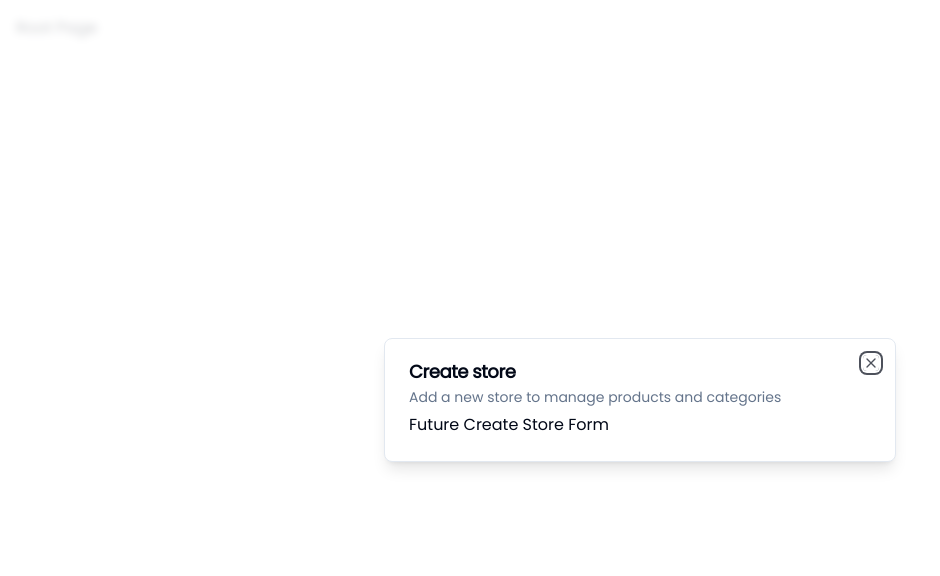
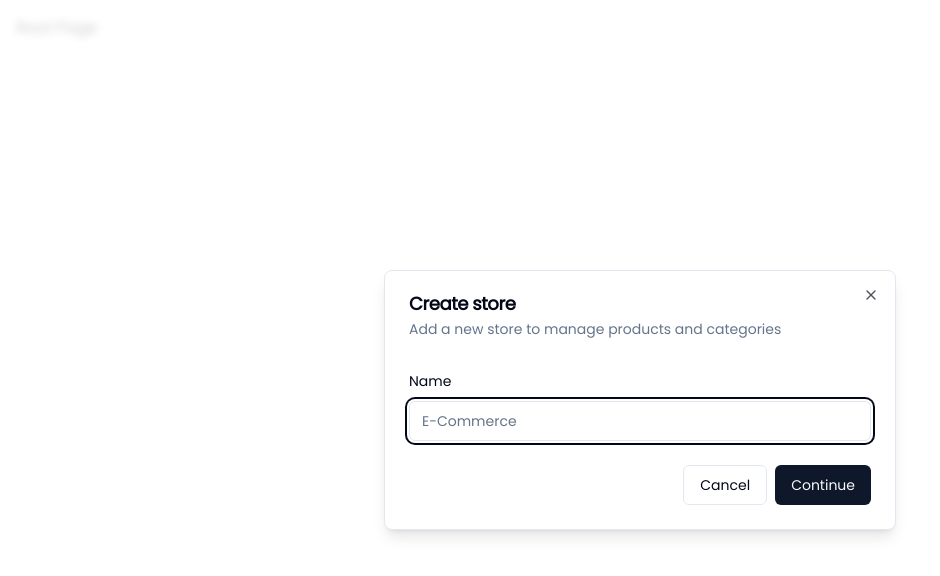
Before and after one commit to briancgmendoza/ecommerce-admin, a Next.js app: page / in a window 1280 px wide. Shown: the top 576 px of the page, without its empty margins (0-940 px from the left). Built offline with nearby package versions, Linux system fonts and the light colour scheme.

Commit message:
Added store modal and form

```diff
--- a/components/modals/store-modal.tsx
+++ b/components/modals/store-modal.tsx
@@ -1,11 +1,40 @@
 "use client";
 
-import { useStoreModal } from "@/hooks/use-store-modal";
+import * as z from "zod";
+import { useForm } from "react-hook-form";
+import { zodResolver } from "@hookform/resolvers/zod";
 
 import Modal from "@/components/ui/modal";
+import { useStoreModal } from "@/hooks/use-store-modal";
+import { Input } from "@/components/ui/input";
+import { Button } from "@/components/ui/button";
+import {
+    Form,
+    FormControl,
+    FormField,
+    FormItem,
+    FormLabel,
+    FormMessage
+} from "@/components/ui/form";
+
+const formSchema = z.object({
+    name: z.string().min(3)
+});
 
 const StoreModal = () => {
     const storeModal = useStoreModal();
+
+    const form = useForm<z.infer<typeof formSchema>>({
+        resolver: zodResolver(formSchema),
+        defaultValues: {
+            name: ""
+        }
+    });
+
+    const onSubmit = async (values: z.infer<typeof formSchema>) => {
+        console.log(values);
+        //TODO: Create store
+    };
 
     return (
         <Modal
@@ -14,7 +43,47 @@
             isOpen={storeModal.isOpen}
             onClose={storeModal.onClose}
         >
-            Future Create Store Form
+            <div>
+                <div className="space-y-4 py-2 pb-4"></div>
+                <Form {...form}>
+                    <form onSubmit={form.handleSubmit(onSubmit)}>
+                        <FormField
+                            control={form.control}
+                            name="name"
+                            render={({ field }) => (
+                                <FormItem>
+                                    <FormLabel>Name</FormLabel>
+                                    <FormControl>
+                                        <Input
+                                            placeholder="E-Commerce"
+                                            {...field}
+                                        />
+                                    </FormControl>
+                                    <FormMessage />
+                                </FormItem>
+                            )}
+                        />
+                        <div
+                            className="
+                                pt-6
+                                space-x-2
+                                flex
+                                items-center
+                                justify-end
+                                w-full
+                            "
+                        >
+                            <Button
+                                variant="outline"
+                                onClick={storeModal.onClose}
+                            >
+                                Cancel
+                            </Button>
+                            <Button type="submit">Continue</Button>
+                        </div>
+                    </form>
+                </Form>
+            </div>
         </Modal>
     );
 };
--- /dev/null
+++ b/components/ui/form.tsx
@@ -0,0 +1,176 @@
+import * as React from "react"
+import * as LabelPrimitive from "@radix-ui/react-label"
+import { Slot } from "@radix-ui/react-slot"
+import {
+  Controller,
+  ControllerProps,
+  FieldPath,
+  FieldValues,
+  FormProvider,
+  useFormContext,
+} from "react-hook-form"
+
+import { cn } from "@/lib/utils"
+import { Label } from "@/components/ui/label"
+
+const Form = FormProvider
+
+type FormFieldContextValue<
+  TFieldValues extends FieldValues = FieldValues,
+  TName extends FieldPath<TFieldValues> = FieldPath<TFieldValues>
+> = {
+  name: TName
+}
+
+const FormFieldContext = React.createContext<FormFieldContextValue>(
+  {} as FormFieldContextValue
+)
+
+const FormField = <
+  TFieldValues extends FieldValues = FieldValues,
+  TName extends FieldPath<TFieldValues> = FieldPath<TFieldValues>
+>({
+  ...props
+}: ControllerProps<TFieldValues, TName>) => {
+  return (
+    <FormFieldContext.Provider value={{ name: props.name }}>
+      <Controller {...props} />
+    </FormFieldContext.Provider>
+  )
+}
+
+const useFormField = () => {
+  const fieldContext = React.useContext(FormFieldContext)
+  const itemContext = React.useContext(FormItemContext)
+  const { getFieldState, formState } = useFormContext()
+
+  const fieldState = getFieldState(fieldContext.name, formState)
+
+  if (!fieldContext) {
+    throw new Error("useFormField should be used within <FormField>")
+  }
+
+  const { id } = itemContext
+
+  return {
+    id,
+    name: fieldContext.name,
+    formItemId: `${id}-form-item`,
+    formDescriptionId: `${id}-form-item-description`,
+    formMessageId: `${id}-form-item-message`,
+    ...fieldState,
+  }
+}
+
+type FormItemContextValue = {
+  id: string
+}
+
+const FormItemContext = React.createContext<FormItemContextValue>(
+  {} as FormItemContextValue
+)
+
+const FormItem = React.forwardRef<
+  HTMLDivElement,
+  React.HTMLAttributes<HTMLDivElement>
+>(({ className, ...props }, ref) => {
+  const id = React.useId()
+
+  return (
+    <FormItemContext.Provider value={{ id }}>
+      <div ref={ref} className={cn("space-y-2", className)} {...props} />
+    </FormItemContext.Provider>
+  )
+})
+FormItem.displayName = "FormItem"
+
+const FormLabel = React.forwardRef<
+  React.ElementRef<typeof LabelPrimitive.Root>,
+  React.ComponentPropsWithoutRef<typeof LabelPrimitive.Root>
+>(({ className, ...props }, ref) => {
+  const { error, formItemId } = useFormField()
+
+  return (
+    <Label
+      ref={ref}
+      className={cn(error && "text-destructive", className)}
+      htmlFor={formItemId}
+      {...props}
+    />
+  )
+})
+FormLabel.displayName = "FormLabel"
+
+const FormControl = React.forwardRef<
+  React.ElementRef<typeof Slot>,
+  React.ComponentPropsWithoutRef<typeof Slot>
+>(({ ...props }, ref) => {
+  const { error, formItemId, formDescriptionId, formMessageId } = useFormField()
+
+  return (
+    <Slot
+      ref={ref}
+      id={formItemId}
+      aria-describedby={
+        !error
+          ? `${formDescriptionId}`
+          : `${formDescriptionId} ${formMessageId}`
+      }
+      aria-invalid={!!error}
+      {...props}
+    />
+  )
+})
+FormControl.displayName = "FormControl"
+
+const FormDescription = React.forwardRef<
+  HTMLParagraphElement,
+  React.HTMLAttributes<HTMLParagraphElement>
+>(({ className, ...props }, ref) => {
+  const { formDescriptionId } = useFormField()
+
+  return (
+    <p
+      ref={ref}
+      id={formDescriptionId}
+      className={cn("text-sm text-muted-foreground", className)}
+      {...props}
+    />
+  )
+})
+FormDescription.displayName = "FormDescription"
+
+const FormMessage = React.forwardRef<
+  HTMLParagraphElement,
+  React.HTMLAttributes<HTMLParagraphElement>
+>(({ className, children, ...props }, ref) => {
+  const { error, formMessageId } = useFormField()
+  const body = error ? String(error?.message) : children
+
+  if (!body) {
+    return null
+  }
+
+  return (
+    <p
+      ref={ref}
+      id={formMessageId}
+      className={cn("text-sm font-medium text-destructive", className)}
+      {...props}
+    >
+      {body}
+    </p>
+  )
+})
+FormMessage.displayName = "FormMessage"
+
+export {
+  useFormField,
+  Form,
+  FormItem,
+  FormLabel,
+  FormControl,
+  FormDescription,
+  FormMessage,
+  FormField,
+}
--- /dev/null
+++ b/components/ui/input.tsx
@@ -0,0 +1,25 @@
+import * as React from "react"
+
+import { cn } from "@/lib/utils"
+
+export interface InputProps
+  extends React.InputHTMLAttributes<HTMLInputElement> {}
+
+const Input = React.forwardRef<HTMLInputElement, InputProps>(
+  ({ className, type, ...props }, ref) => {
+    return (
+      <input
+        type={type}
+        className={cn(
+          "flex h-10 w-full rounded-md border border-input bg-background px-3 py-2 text-sm ring-offset-background file:border-0 file:bg-transparent file:text-sm file:font-medium placeholder:text-muted-foreground focus-visible:outline-none focus-visible:ring-2 focus-visible:ring-ring focus-visible:ring-offset-2 disabled:cursor-not-allowed disabled:opacity-50",
+          className
+        )}
+        ref={ref}
+        {...props}
+      />
+    )
+  }
+)
+Input.displayName = "Input"
+
+export { Input }
--- /dev/null
+++ b/components/ui/label.tsx
@@ -0,0 +1,26 @@
+"use client"
+
+import * as React from "react"
+import * as LabelPrimitive from "@radix-ui/react-label"
+import { cva, type VariantProps } from "class-variance-authority"
+
+import { cn } from "@/lib/utils"
+
+const labelVariants = cva(
+  "text-sm font-medium leading-none peer-disabled:cursor-not-allowed peer-disabled:opacity-70"
+)
+
+const Label = React.forwardRef<
+  React.ElementRef<typeof LabelPrimitive.Root>,
+  React.ComponentPropsWithoutRef<typeof LabelPrimitive.Root> &
+    VariantProps<typeof labelVariants>
+>(({ className, ...props }, ref) => (
+  <LabelPrimitive.Root
+    ref={ref}
+    className={cn(labelVariants(), className)}
+    {...props}
+  />
+))
+Label.displayName = LabelPrimitive.Root.displayName
+
+export { Label }
--- a/package.json
+++ b/package.json
@@ -10,7 +10,9 @@
   },
   "dependencies": {
     "@clerk/nextjs": "^4.23.3",
+    "@hookform/resolvers": "^3.3.1",
     "@radix-ui/react-dialog": "^1.0.4",
+    "@radix-ui/react-label": "^2.0.2",
     "@radix-ui/react-slot": "^1.0.2",
     "@types/node": "20.5.7",
     "@types/react": "18.2.21",
@@ -25,10 +27,12 @@
     "postcss": "8.4.28",
     "react": "18.2.0",
     "react-dom": "18.2.0",
+    "react-hook-form": "^7.45.4",
     "tailwind-merge": "^1.14.0",
     "tailwindcss": "3.3.3",
     "tailwindcss-animate": "^1.0.7",
     "typescript": "5.2.2",
+    "zod": "^3.22.2",
     "zustand": "^4.4.1"
   }
 }
```
Also changed, not shown: 1 other file (tests, documents, lock files or other folders).
